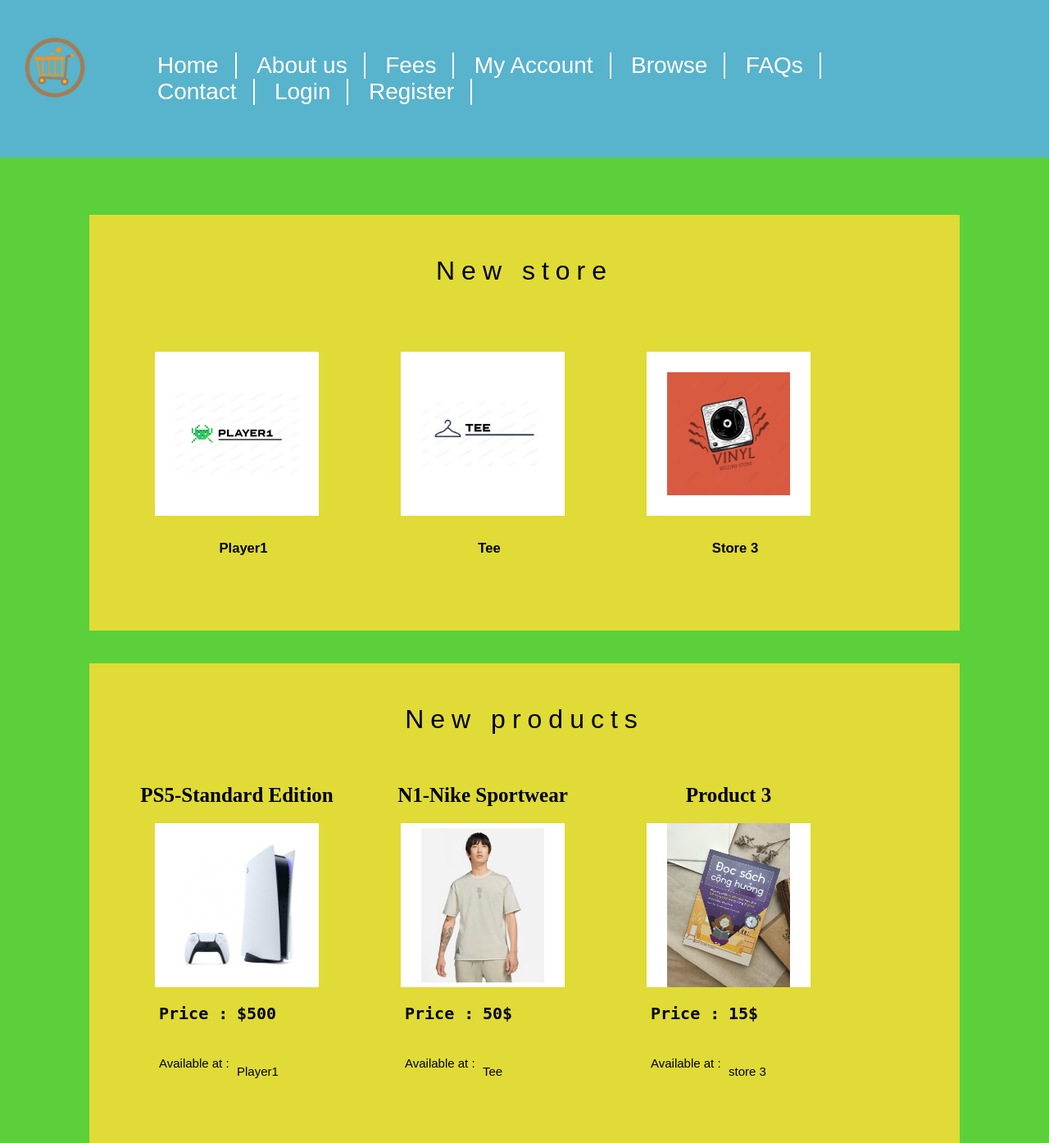
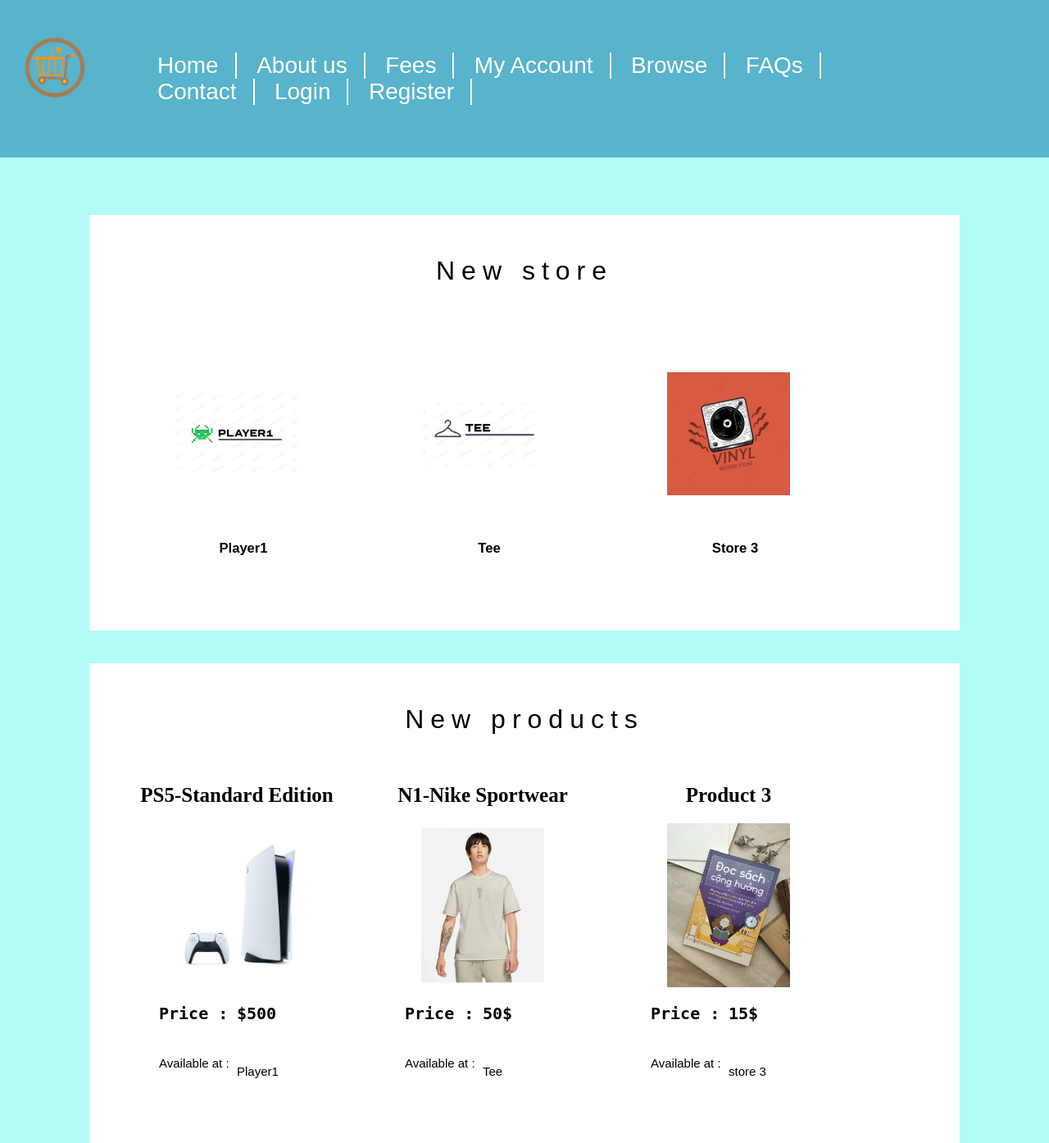
Before and after one commit to s3802460/s3802460.github.io, a PHP site: page /index.html in a window 1280 px wide. Shown: the top 1394 px of the page at 82% size. Run offline with PHP 8.4, Linux system fonts and the light colour scheme.

Commit message:
change background

```diff
--- a/css/mall/style.css
+++ b/css/mall/style.css
@@ -1,8 +1,8 @@
     :root{
         --header: #58b3cc;
         --footer: #e75555;
-        --main: #5bd03b;
-        --item: #e0db36;
+        --main: #b3fcf5;
+        --item: #ffffff;
     }
     @media screen and (max-width:767){
 
```
